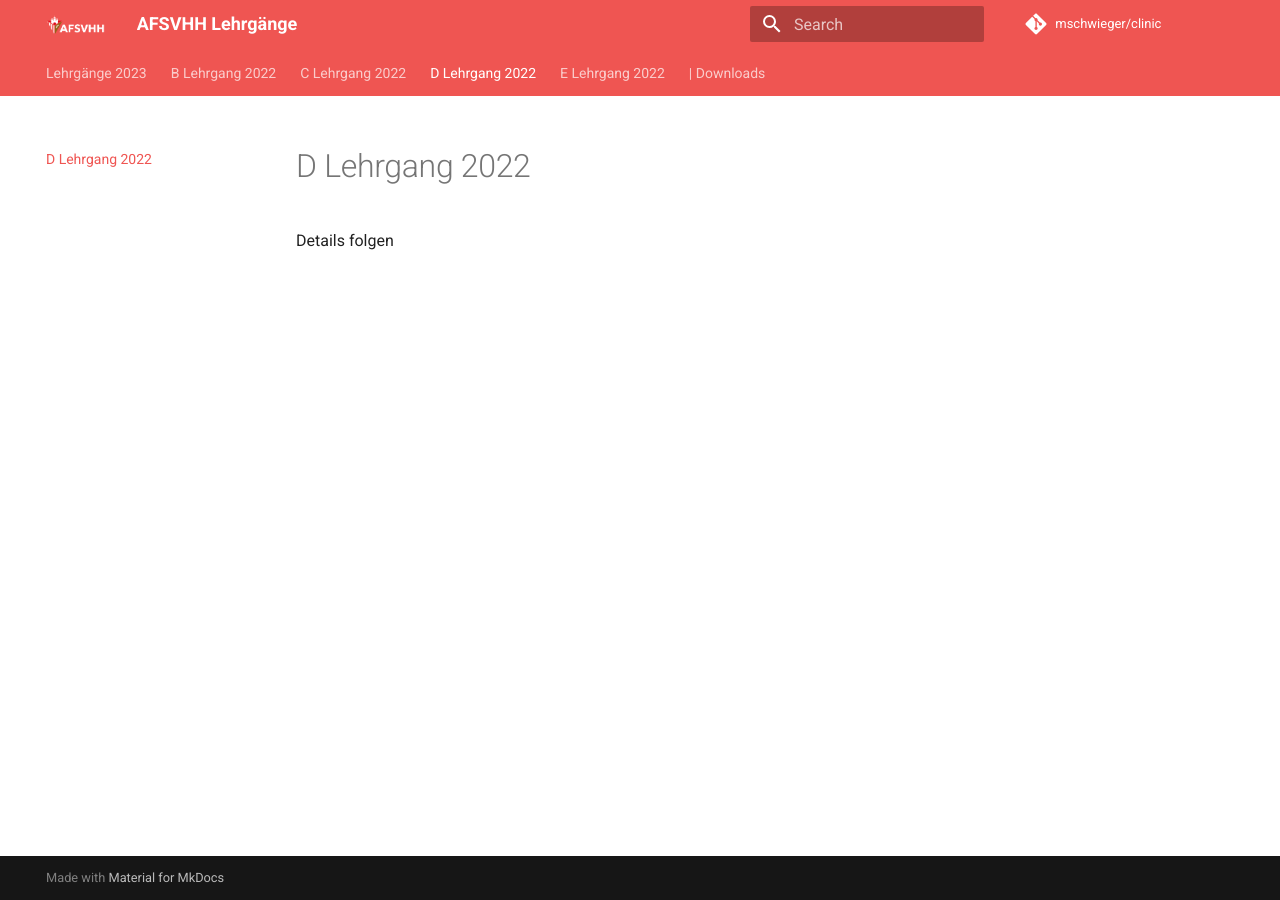
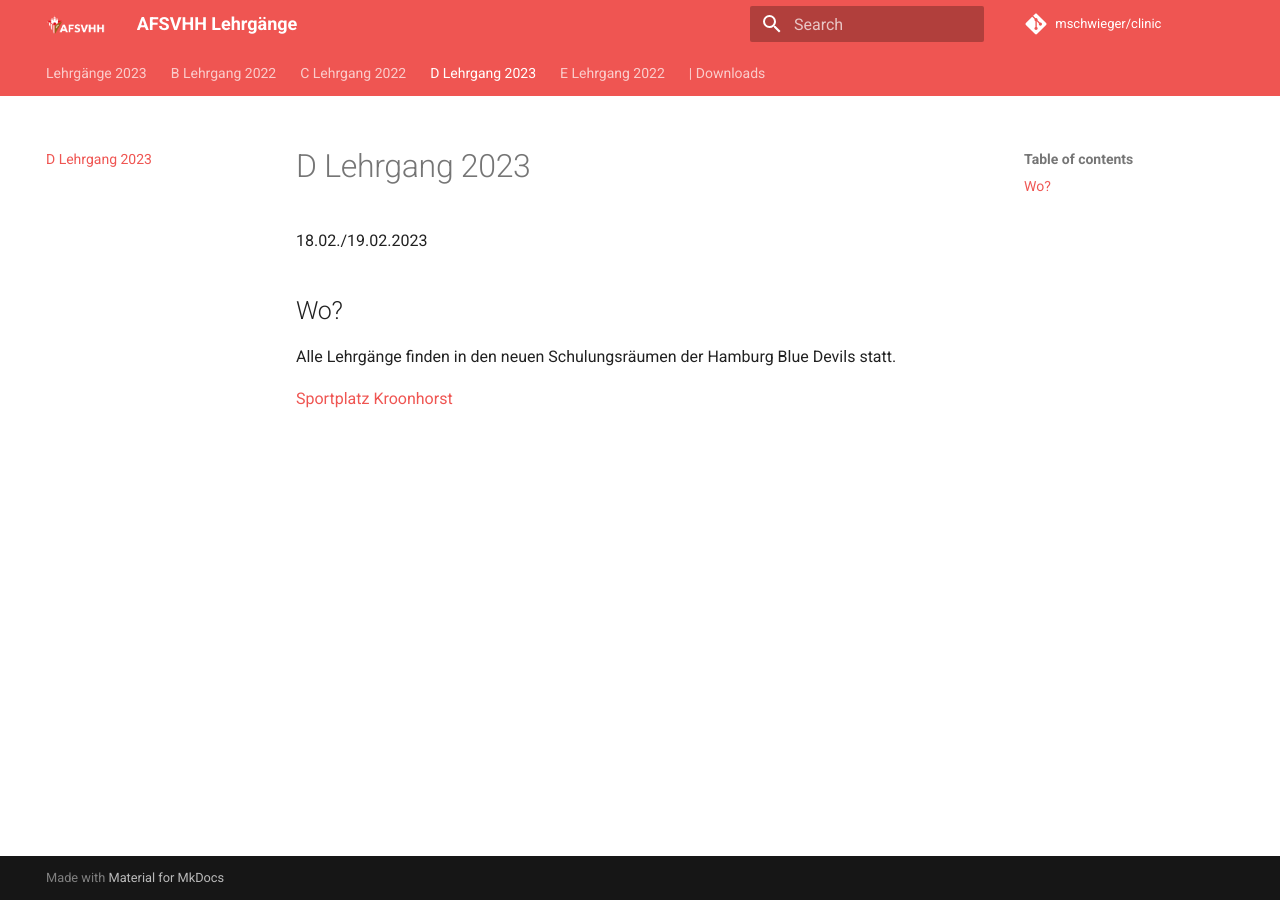
Before and after one commit to mschwieger/clinic, an MkDocs documentation site: the page built from docs/D.md, in a window 1280 px wide. Built offline with MkDocs 1.6.1 and Material for MkDocs 9.7.7, drawn with Linux system fonts in a browser that asks for light colours; comment, search, counter and statistics services are not loaded.

Commit message:
Update D.md

```diff
--- a/docs/D.md
+++ b/docs/D.md
@@ -1,3 +1,8 @@
-# D Lehrgang 2022
+# D Lehrgang 2023
 
-Details folgen
+18.02./19.02.2023
+
+## Wo?
+Alle Lehrgänge finden in den neuen Schulungsräumen der Hamburg Blue Devils statt.
+
+[Sportplatz Kroonhorst](https://www.google.com/maps/place/Sportplatz+Kroonhorst/@53.5936237,9.8482714,17.68z/data=!4m5!3m4!1s0x47b1877819f7c7e1:0x71c7c59cb65fdea1!8m2!3d53.5929143!4d9.8500437)
```
